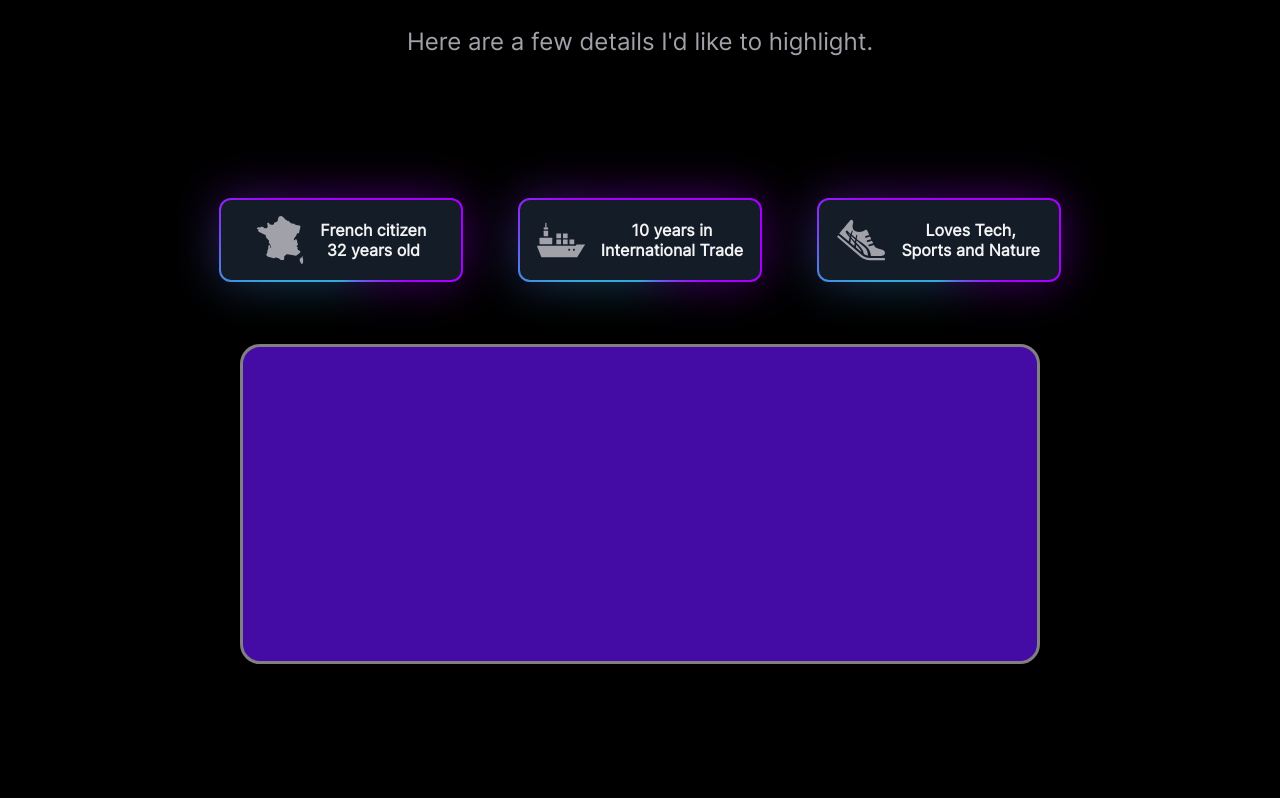
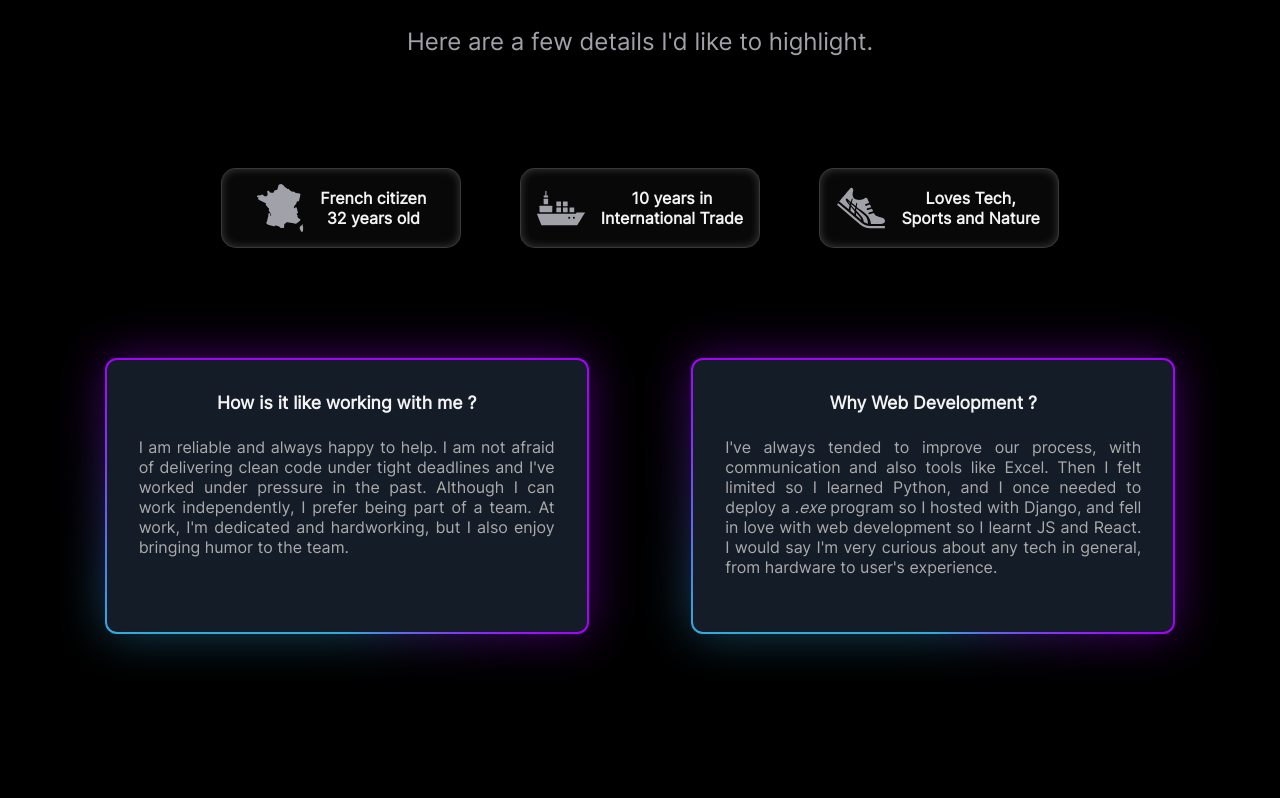
Before and after one commit to fromagetriste/portfolio, a React (Vite) app: page / in a window 1280 px wide. Shown: the part 1722-2520 px from the top of the page. Built offline with nearby package versions, Linux system fonts and the light colour scheme.

Commit message:
added cards to AboutMe

```diff
--- a/src/components/AboutMe/AboutDescription.jsx
+++ b/src/components/AboutMe/AboutDescription.jsx
@@ -1,11 +1,31 @@
-import React from 'react';
+import React from "react";
 
 const AboutDescription = () => {
-    return (
-        <div className='about-description-container'>
-
-        </div>
-    );
+  return (
+    <div className="about-me-why-container">
+      <div className="about-me-why">
+        <div className="about-title">How is it like working with me ?</div>
+        <p className="abt-description">
+          I am reliable and always happy to help. I am not afraid of delivering
+          clean code under tight deadlines and I've worked under pressure in the
+          past. Although I can work independently, I prefer being part of a
+          team. At work, I'm dedicated and hardworking, but I also enjoy
+          bringing humor to the team.
+        </p>
+      </div>
+      <div className="about-me-why">
+        <div className="about-title">Why Web Development ?</div>
+        <p className="abt-description">
+          I've always tended to improve our process, with communication and also
+          tools like Excel. Then I felt limited so I learned Python, and I once
+          needed to deploy a <span id="italic">.exe</span> program so I hosted with Django,
+          and fell in love with web development so I learnt JS and React. I
+          would say I'm very curious about any tech in general, from hardware to
+          user's experience.
+        </p>
+      </div>
+    </div>
+  );
 };
 
 export default AboutDescription;
--- a/src/components/AboutMe/AboutMe.jsx
+++ b/src/components/AboutMe/AboutMe.jsx
@@ -5,7 +5,7 @@ import AboutDescription from "./AboutDescription";
 
 const AboutMe = () => {
   return (
-    <section className="about-container">
+    <section className="about-container" id="AboutIdForScroll">
       <Title />
       {/* mapping and rendering cards about me : */}
       <div className="cards-container">
--- a/src/components/Navbar.jsx
+++ b/src/components/Navbar.jsx
@@ -14,6 +14,9 @@ const Navbar = () => {
           </Link>
           <Link to="StackIdForScroll" smooth={true} duration={500} offset={-50}>
             Stack
+          </Link>
+          <Link to="AboutIdForScroll" smooth={true} duration={500} offset={-50}>
+            About
           </Link>
           <Link
             to="ProjectsIdForScroll"
--- a/src/styles/styles_components/_aboutcard.scss
+++ b/src/styles/styles_components/_aboutcard.scss
@@ -7,10 +7,18 @@
   padding: 0.5rem;
   width: 15rem;
   height: 5rem;
-  background-color: #141c28;
   text-align: center;
   border-radius: 10px;
-  position: relative;
+  // background-color: rgb(255, 255, 255, 0.038);
+  // border: 1px solid rgba(255, 255, 255, 0.05);
+  // border-bottom: solid rgba(255, 255, 255, 0.248) 1px;
+  background: rgba(255, 255, 255, 0.03); /* Transparent white */
+  border-radius: 15px;
+  box-shadow: inset 0 0 10px rgba(255, 255, 255, 0.2),
+    /* Inner shadow for depth */ 0 4px 10px rgba(0, 0, 0, 0.5); /* Outer shadow for elevation */
+  backdrop-filter: blur(10px); /* Blurred background for glass effect */
+  -webkit-backdrop-filter: blur(10px); /* Safari support */
+  border: 1px solid rgba(255, 255, 255, 0.2); /* Subtle border */
 }
 .about-logo-container {
   width: 3rem;
@@ -22,33 +30,3 @@
   width: 100%;
   object-fit: cover;
 }
-
-.card::after,
-.card::before {
-  content: "";
-  position: absolute;
-  height: 100%;
-  width: 100%;
-  background-image: conic-gradient($blue, grey, $blue);
-  // background-image: conic-gradient($blue, $blue, $blue, #a600ff, $blue, $blue);
-  background-image: conic-gradient(
-    #a600ff,
-    #a600ff,
-    #a600ff,
-    $blue,
-    $blue,
-    #a600ff,
-    #a600ff
-  );
-
-  top: 50%;
-  left: 50%;
-  translate: -50% -50%;
-  z-index: -1;
-  padding: 2px;
-  border-radius: 12px;
-}
-.card::before {
-  filter: blur(1.5rem);
-  opacity: 0.4;
-}
--- a/src/styles/styles_components/_aboutme.scss
+++ b/src/styles/styles_components/_aboutme.scss
@@ -25,18 +25,84 @@
     padding-top: 2rem;
   }
   .cards-container {
-    padding: 2rem 12rem;
+    padding: 0rem 12rem;
     display: flex;
     align-items: center;
     justify-content: space-between;
   }
 }
+.about-me-why-container {
+  margin-top: 5rem;
+  display: flex;
+  align-items: center;
+  justify-content: space-evenly;
+}
+.about-me-why {
+  background-color: #141c28;
+  text-align: center;
+  position: relative;
+  height: 17rem;
+  width: 30rem;
+  border-radius: 10px;
+  padding: 2rem;
+  .about-title {
+    text-align: center;
+    margin-bottom: 1.5rem;
+    font-weight: 600;
+    font-size: 1.1rem;
+  }
+  .abt-description {
+    text-align: justify;
+  }
+}
+#italic {
+  font-style: italic;
+  color: inherit;
+}
 
-.about-description-container {
-  height: 20rem;
-  width: 50rem;
-  margin: auto;
-  border-radius: 20px;
-  background-color: #440ba5;
-  border: grey 3px solid;
+.about-me-why::after,
+.about-me-why::before {
+  content: "";
+  position: absolute;
+  height: 100%;
+  width: 100%;
+  background-image: conic-gradient($blue, grey, $blue);
+  // background-image: conic-gradient($blue, $blue, $blue, #a600ff, $blue, $blue);
+  background-image: conic-gradient(
+    #a600ff,
+    #a600ff,
+    #a600ff,
+    $blue,
+    $blue,
+    #a600ff,
+    #a600ff
+  );
+
+  top: 50%;
+  left: 50%;
+  translate: -50% -50%;
+  z-index: -1;
+  padding: 2px;
+  border-radius: 12px;
 }
+.about-me-why::before {
+  filter: blur(1.5rem);
+  opacity: 0.4;
+}
+
+.test-container {
+  width: 300px;
+  height: 200px;
+  background: rgba(255, 255, 255, 0.1); /* Transparent white */
+  border-radius: 15px;
+  box-shadow: inset 0 0 10px rgba(255, 255, 255, 0.2),
+    /* Inner shadow for depth */ 0 4px 10px rgba(0, 0, 0, 0.5); /* Outer shadow for elevation */
+  backdrop-filter: blur(10px); /* Blurred background for glass effect */
+  -webkit-backdrop-filter: blur(10px); /* Safari support */
+  border: 1px solid rgba(255, 255, 255, 0.2); /* Subtle border */
+  display: flex;
+  justify-content: center;
+  align-items: center;
+  color: white; /* Text color for contrast */
+  font-size: 1.2rem;
+}
```
